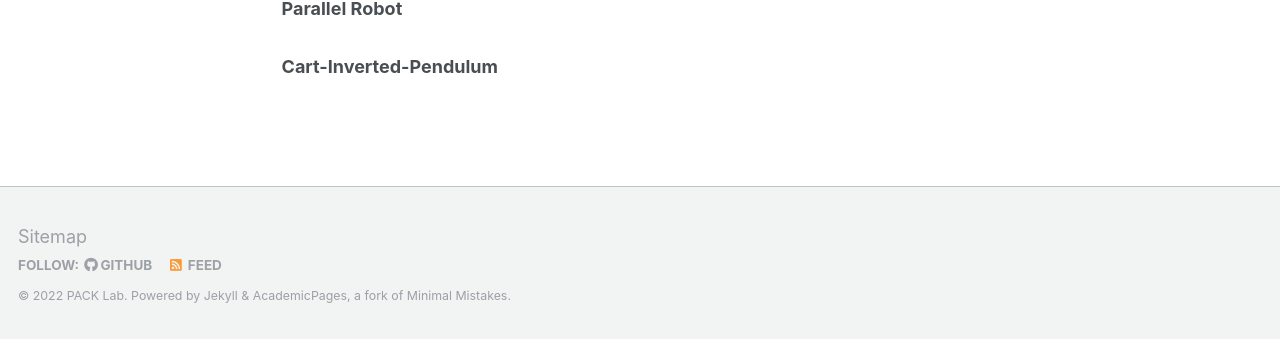
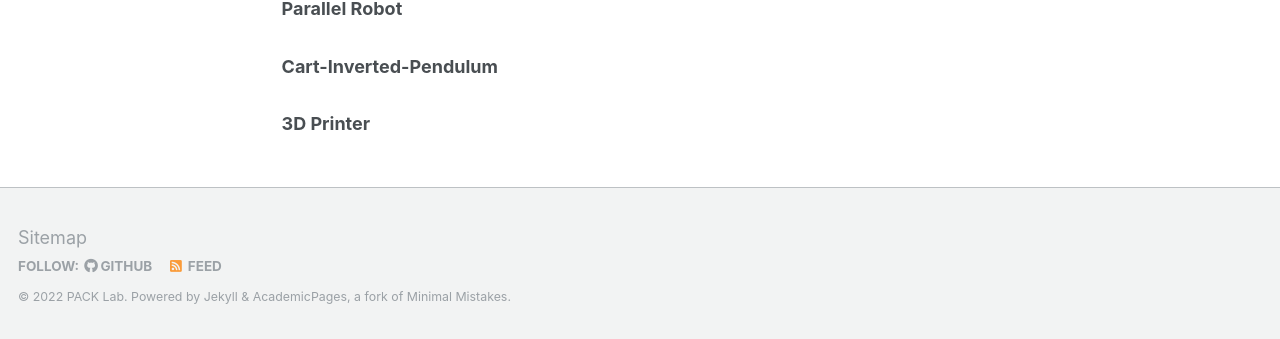
Before and after one commit to pack-lab/pack-lab.github.io, a Jekyll site: the page built from _pages/facilities.md, in a window 1280 px wide and 1298 px high. Shown: the part 956-1295 px from the top of the window. Built offline with Jekyll 4.4.1, drawn with Linux system fonts in a browser that asks for light colours.

Commit message:
Update facilities.md

```diff
--- a/_pages/facilities.md
+++ b/_pages/facilities.md
@@ -31,3 +31,5 @@ Dobot MG400 (4-axis, precision: ±0.05mm)
 ### Parallel Robot
 
 ### Cart-Inverted-Pendulum
+
+### 3D Printer
```
